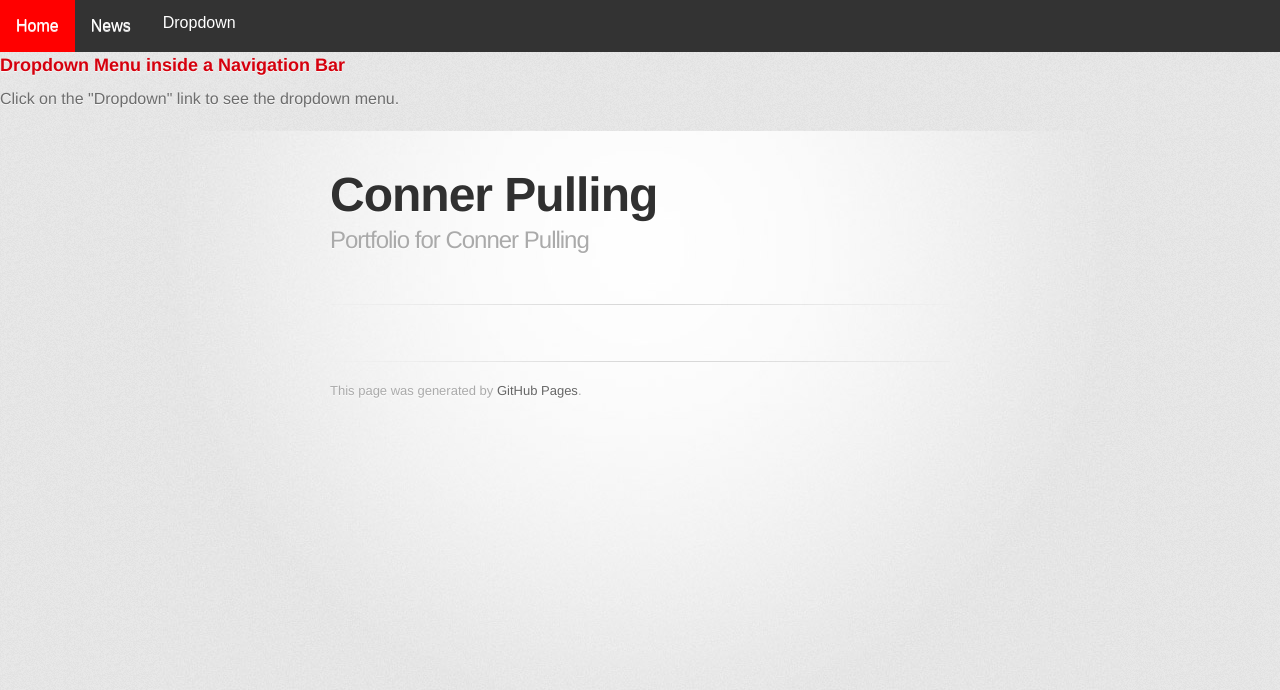
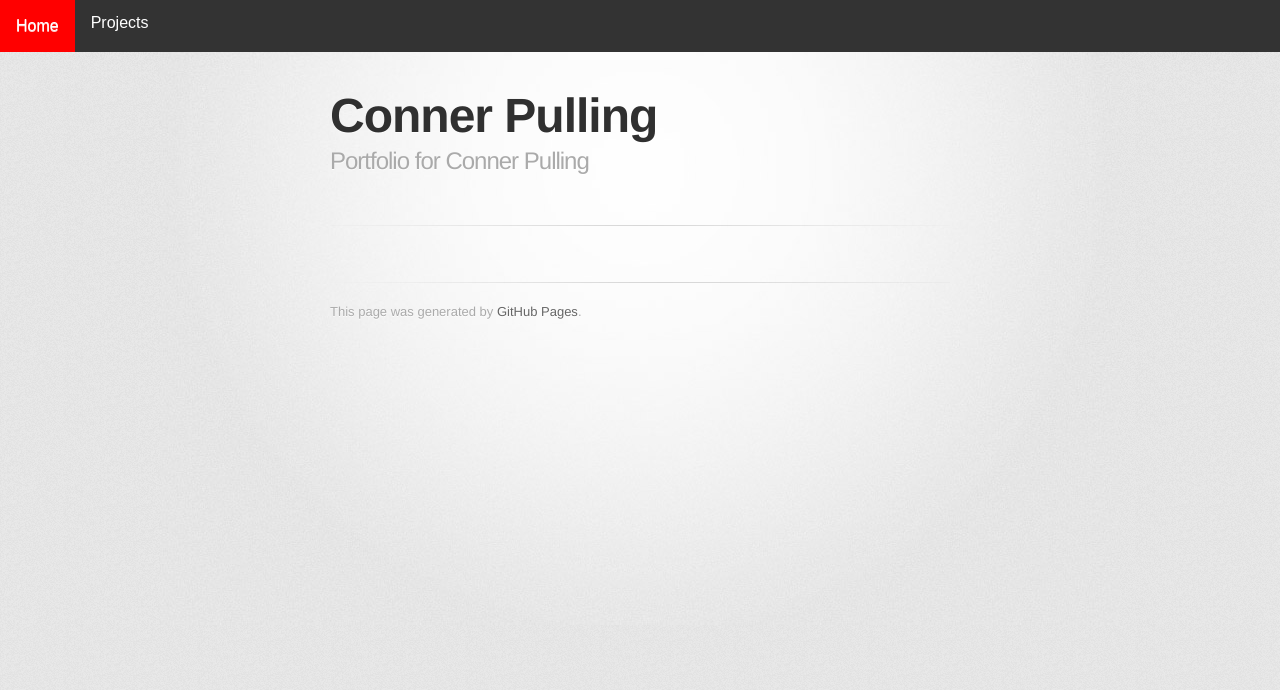
Before and after one commit to cpulling/cpulling.github.io, a Jekyll site: the page built from index.md, in a window 1280 px wide. Shown: the top 690 px of the page. Built offline with Jekyll 4.4.1, drawn with Linux system fonts in a browser that asks for light colours; some web fonts are replaced.

Commit message:
Update default.html

```diff
--- a/_layouts/default.html
+++ b/_layouts/default.html
@@ -83,9 +83,8 @@
 
 <div class="navbar">
   <a href="#home">Home</a>
-  <a href="#news">News</a>
   <div class="dropdown">
-  <button class="dropbtn" onclick="myFunction()">Dropdown
+  <button class="dropbtn" onclick="myFunction()">Projects
     <i class="fa fa-caret-down"></i>
   </button>
   <div class="dropdown-content" id="myDropdown">
@@ -95,9 +94,6 @@
   </div>
   </div>
 </div>
-
-<h3>Dropdown Menu inside a Navigation Bar</h3>
-<p>Click on the "Dropdown" link to see the dropdown menu.</p>
 
 <script>
 /* When the user clicks on the button,
```
